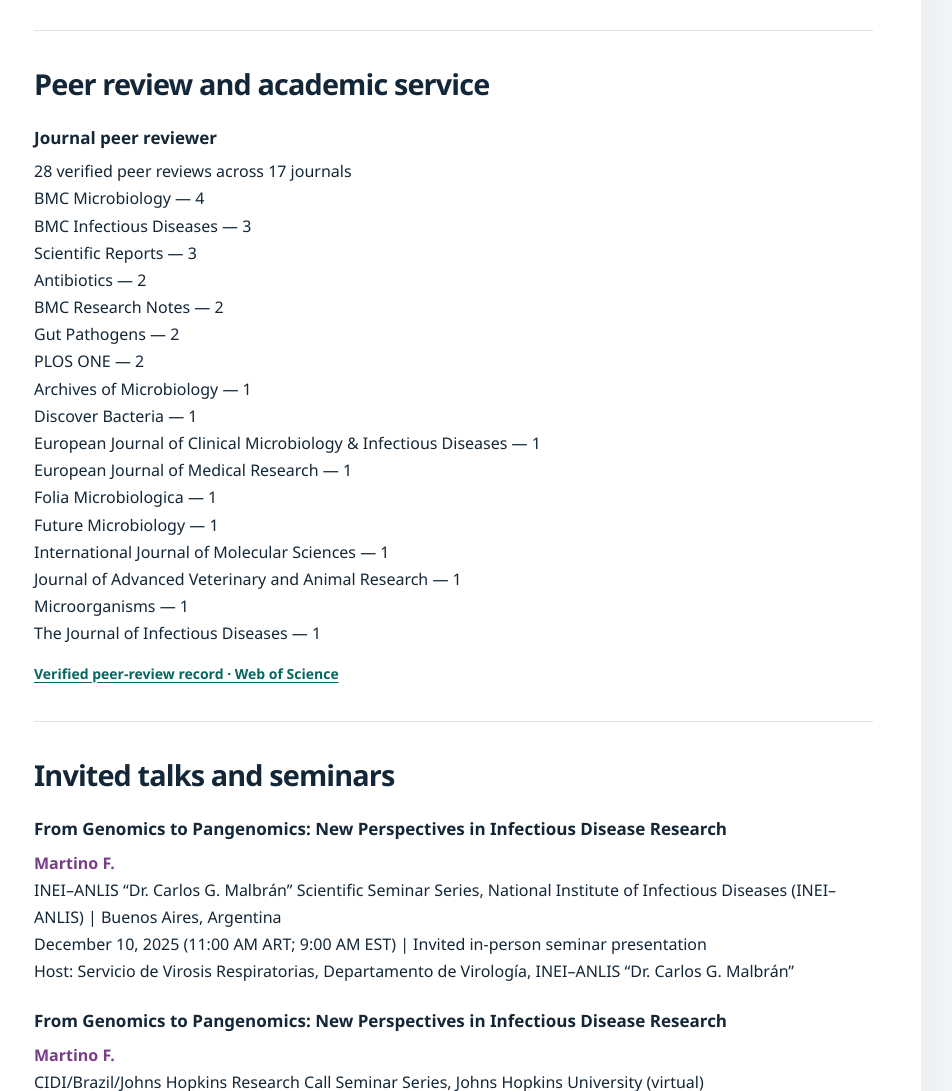
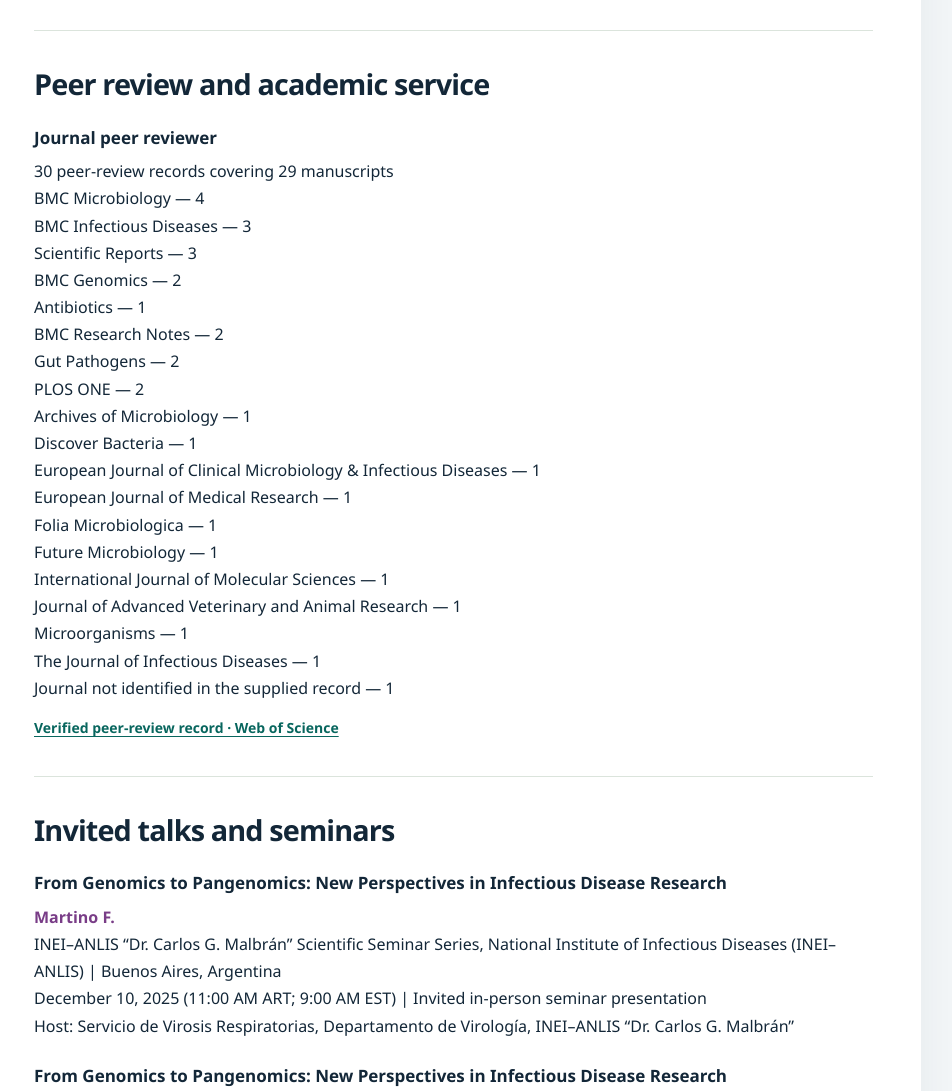
Before and after one commit to florenmartino/academic-cv-public, a plain HTML site: page index.html in a window 1280 px wide. Shown: the part 10020-11111 px from the top of the page, without its empty margins (327-1279 px from the left). Drawn offline with Linux system fonts and the light colour scheme.

Commit message:
Add two BMC Genomics reviews and distinguish records from manuscripts

```diff
--- a/index.html
+++ b/index.html
@@ -96,11 +96,12 @@ Internship to support training in a PhD program accredited by CONEAU.</p></artic
 English language training at Liceo Cultural Británico.</p></article><article class="record"><h3>Advanced Degree Student Support</h3><p class="lines">National University of Quilmes | March 2015 – December 2015
 Financial support for advanced degree students at the National University of Quilmes.</p></article><article class="record"><h3>Youth Support Scholarship</h3><p class="lines">Rotary Club Córdoba Catedral; Fundación Interior Argentina (FUNINAR) | March 2015 – December 2015
 Financial support to enable completion of secondary studies while working with scientists in the Biological Sciences area.</p></article></section><section id="teaching" aria-labelledby="h-teaching"><h2 id="h-teaching">Teaching and training</h2><article class="record"><h3>Introduction to Bioinformatics</h3><p class="lines">Master’s in Molecular Microbiology Program, ANLIS–UNSAM | March 2024</p></article><article class="record"><h3>Update and/or Deepening Seminar</h3><p class="lines">Higher Institute of Health Techniques, Pirovano Hospital, Government of the City of Buenos Aires, Argentina | August 2021 – 2024</p></article><article class="record"><h3>Molecular Biology</h3><p class="lines">Higher Institute of Health Techniques, Pirovano Hospital, Government of the City of Buenos Aires, Argentina | August 2021 – August 2023</p></article><article class="record"><h3>Epidemiology and Statistical Research</h3><p class="lines">Higher Institute of Health Techniques, Pirovano Hospital, Government of the City of Buenos Aires, Argentina | 2020 – 2024</p></article><article class="record"><h3>Professional Training on Bacteriology and Molecular Biology Techniques</h3><p class="lines">National Institute of Infectious Diseases (INEI) – ANLIS “Dr. Carlos G. Malbrán,” Buenos Aires, Argentina | 2014 – 2024
-Training for bacteriology residents in the use of molecular diagnostic tools and sample processing.</p></article></section><section id="service" aria-labelledby="h-service"><h2 id="h-service">Peer review and academic service</h2><article class="record"><h3>Journal peer reviewer</h3><p class="lines">28 verified peer reviews across 17 journals
+Training for bacteriology residents in the use of molecular diagnostic tools and sample processing.</p></article></section><section id="service" aria-labelledby="h-service"><h2 id="h-service">Peer review and academic service</h2><article class="record"><h3>Journal peer reviewer</h3><p class="lines">30 peer-review records covering 29 manuscripts
 BMC Microbiology — 4
 BMC Infectious Diseases — 3
 Scientific Reports — 3
-Antibiotics — 2
+BMC Genomics — 2
+Antibiotics — 1
 BMC Research Notes — 2
 Gut Pathogens — 2
 PLOS ONE — 2
@@ -113,7 +114,8 @@ Future Microbiology — 1
 International Journal of Molecular Sciences — 1
 Journal of Advanced Veterinary and Animal Research — 1
 Microorganisms — 1
-The Journal of Infectious Diseases — 1</p><p class="paper-links"><a href="https://www.webofscience.com/wos/author/record/MXL-8223-2025">Verified peer-review record · Web of Science<span class="print-url">: https://www.webofscience.com/wos/author/record/MXL-8223-2025</span></a></p></article></section><section id="talks" aria-labelledby="h-talks"><h2 id="h-talks">Invited talks and seminars</h2><article class="record"><h3>From Genomics to Pangenomics: New Perspectives in Infectious Disease Research</h3><p class="lines"><strong class="cv-author">Martino F.</strong>
+The Journal of Infectious Diseases — 1
+Journal not identified in the supplied record — 1</p><p class="paper-links"><a href="https://www.webofscience.com/wos/author/record/MXL-8223-2025">Verified peer-review record · Web of Science<span class="print-url">: https://www.webofscience.com/wos/author/record/MXL-8223-2025</span></a></p></article></section><section id="talks" aria-labelledby="h-talks"><h2 id="h-talks">Invited talks and seminars</h2><article class="record"><h3>From Genomics to Pangenomics: New Perspectives in Infectious Disease Research</h3><p class="lines"><strong class="cv-author">Martino F.</strong>
 INEI–ANLIS “Dr. Carlos G. Malbrán” Scientific Seminar Series, National Institute of Infectious Diseases (INEI–ANLIS) | Buenos Aires, Argentina
 December 10, 2025 (11:00 AM ART; 9:00 AM EST) | Invited in-person seminar presentation
 Host: Servicio de Virosis Respiratorias, Departamento de Virología, INEI–ANLIS “Dr. Carlos G. Malbrán”</p></article><article class="record"><h3>From Genomics to Pangenomics: New Perspectives in Infectious Disease Research</h3><p class="lines"><strong class="cv-author">Martino F.</strong>
```
